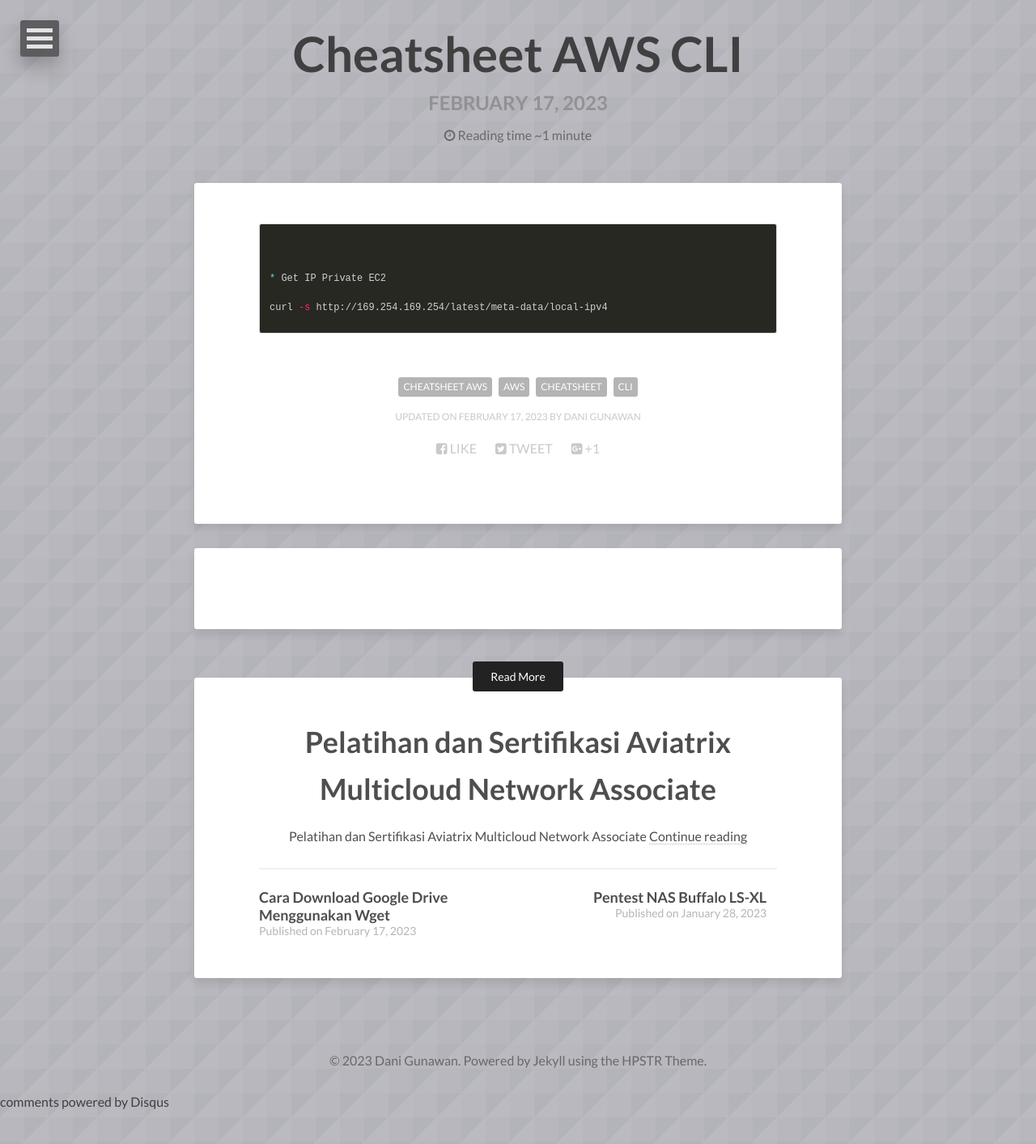
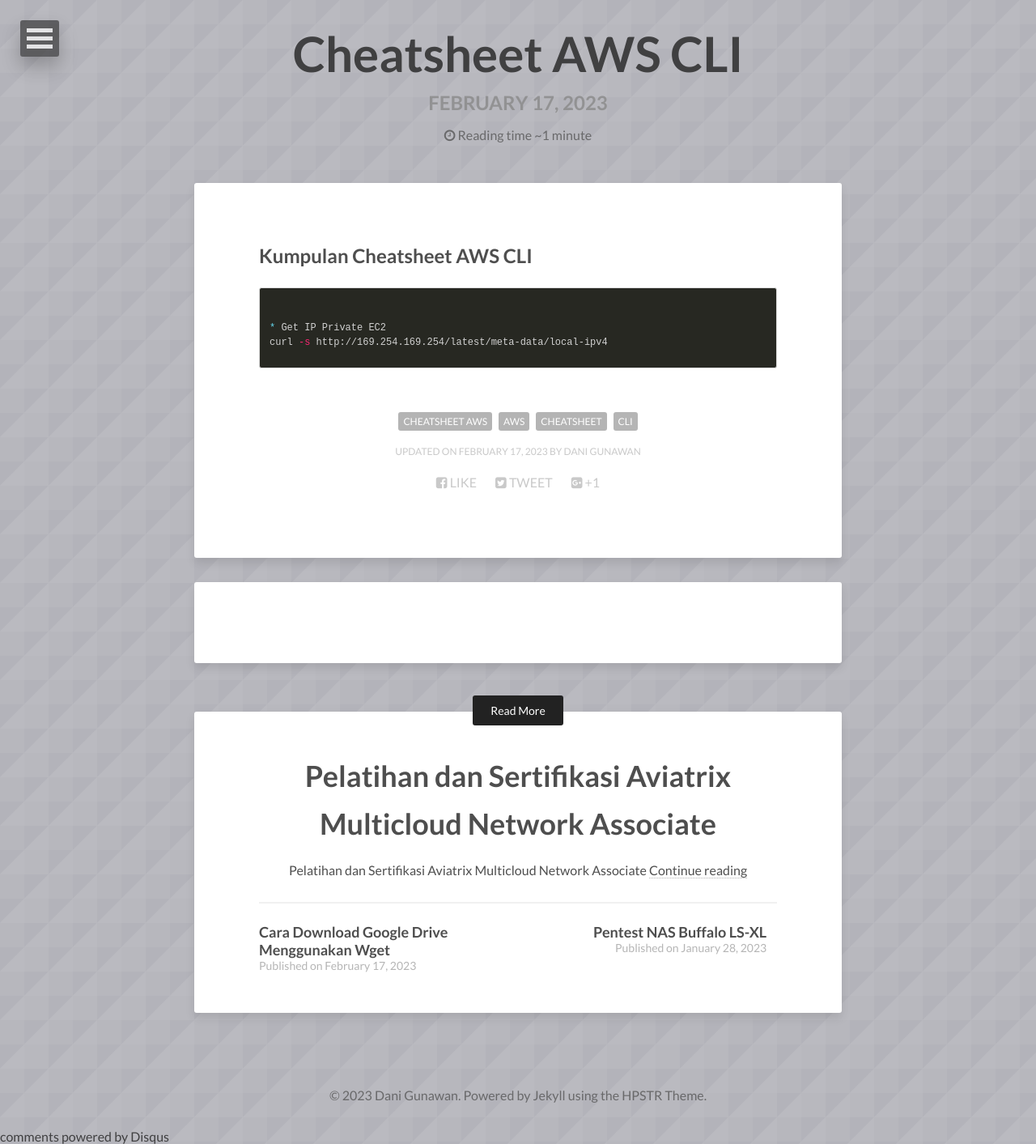
Before and after one commit to danigunawan/danigunawan.github.io, a Jekyll site: the page built from _posts/2023-02-21-cheatsheet-aws-cli.md, in a window 1280 px wide. Shown: the whole page at 81% size. Built offline with Jekyll 4.4.1, drawn with Linux system fonts in a browser that asks for light colours; nearby versions of some CDN libraries; comment, search, counter and statistics services are not loaded; before the commit the page ends 1370 px from its top, so only the background shows below that.

Commit message:
[ADD POSTING]

```diff
--- a/_posts/2023-02-21-cheatsheet-aws-cli.md
+++ b/_posts/2023-02-21-cheatsheet-aws-cli.md
@@ -12,10 +12,10 @@
 date: 2023-02-17T17:00:28+07:00
 ---
 
+## Kumpulan Cheatsheet AWS CLI
+
 {% highlight bash %}
-
 * Get IP Private EC2
-
 curl -s http://169.254.169.254/latest/meta-data/local-ipv4
 
 {% endhighlight %}
```
